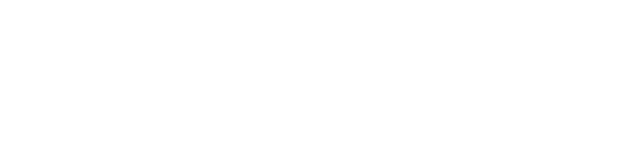
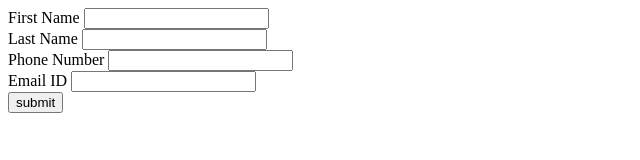
Before and after one commit to acciojob/form-login-2-Harsh652003, a website: page main.html in a window 1280 px wide. Shown: the whole page, without its empty margins (0-640 px from the left). Drawn offline with Linux system fonts and the light colour scheme.

Commit message:
created a submission

```diff
--- a/main.html
+++ b/main.html
@@ -8,7 +8,29 @@
 
 <body>
 	<!-- the entire body must be written by student -->
-    <script type="text/javascript" src="./script.js">
+
+<form>
+    <label for="First Name ">First  Name </label>
+    <input type="text" name="First Name"  id="FirstName" required>
+    <br>
+
+
+    <label for="Last Name ">Last Name </label>
+    <input type="text" name="Last Name"  id="LastName" required>
+    <br>
+
+    <label for="Phone Number">Phone Number</label>
+    <input type="value" name="Phone Number" id="PhoneNumber" required>
+    <br>
+
+<label for="Email ID" >Email ID</label>
+<input id="EmailID" type="email" name="Email ID" required>
+<br>
+
+    <button type="submit" onclick="showAlert()">submit</button>
+</form>
+
+	<script type="text/javascript" src="./script.js">
 </script>
 
 </body>
--- a/script.js
+++ b/script.js
@@ -1 +1,14 @@
 //your JS code here. If required.
+function showAlert() {
+
+    const firstName = document.getElementById('FirstName').value;
+    const lastName = document.getElementById('LastName').value;
+    const phoneNumber = document.getElementById('PhoneNumber').value;
+    const email = document.getElementById('EmailID').value;
+
+
+    const alertMessage = `First Name: ${firstName}\nLast Name: ${lastName}\nPhone Number: ${phoneNumber}\nEmail ID: ${email}`;
+
+
+    alert(alertMessage);
+}
```
